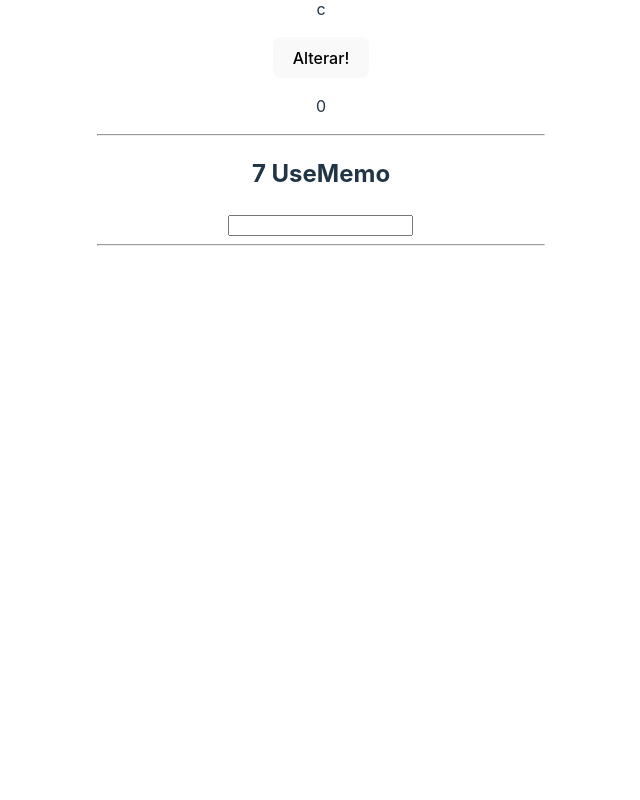
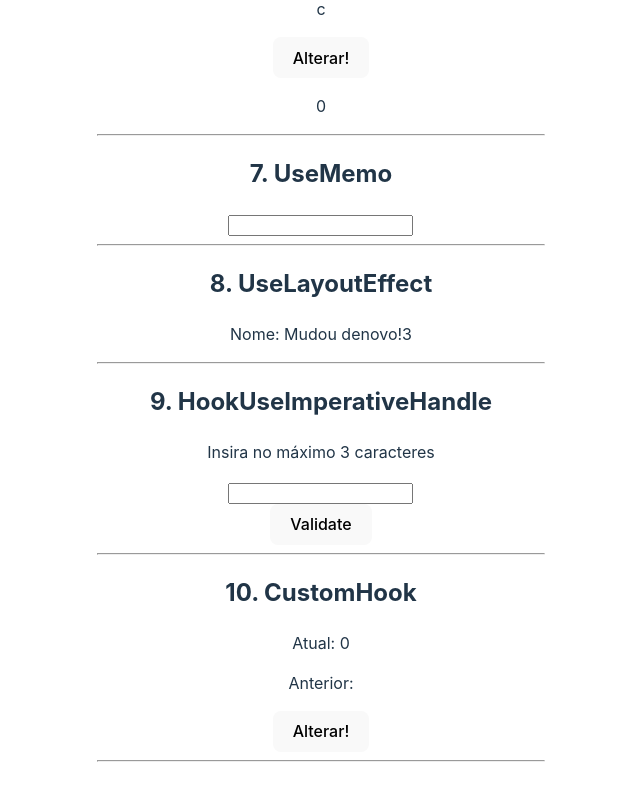
Before and after one commit to rafavanzele/HTML-CSS-JS-REACT-TYPE, a React (Vite) app in the folder REACT/9_HOOKS/reacthooks/: page / in a window 1280 px wide. Shown: the part 1858-2658 px from the top of the page, without its empty margins (319-959 px from the left). Before the commit the page ends 2544 px from the top, so only its background shows below. Built offline with nearby package versions, Linux system fonts and the light colour scheme.

Commit message:
uselayouteffect / useimperativehandle / customhook

```diff
--- /dev/null
+++ b/REACT/9_HOOKS/reacthooks/src/components/HookCustom.jsx
@@ -0,0 +1,19 @@
+import { useState} from 'react'
+import  { usePrevious } from '../hooks/usePrevious'
+
+const HookCustom = () => {
+    const [number, setNumber] = useState(0)
+    const previousValue = usePrevious(number)
+
+  return (
+    <div>
+        <h2>10. CustomHook</h2>
+        <p>Atual: {number}</p>
+        <p>Anterior: {previousValue}</p>
+
+        <button onClick={() => setNumber(Math.random())}>Alterar!</button>
+    </div>
+  )
+}
+
+export default HookCustom
--- a/REACT/9_HOOKS/reacthooks/src/components/HookUseCallBack.jsx
+++ b/REACT/9_HOOKS/reacthooks/src/components/HookUseCallBack.jsx
@@ -12,7 +12,7 @@ const HookUseCallBack = () => {
 
   return (
     <div>
-        <h2>6 UseCallBack</h2>
+        <h2>6. UseCallBack</h2>
         <List getItems={getItemsFromDatabase}/>
 
         <button onClick={() => setCounter(counter + 1)}>Alterar!</button>
--- /dev/null
+++ b/REACT/9_HOOKS/reacthooks/src/components/HookUseImperativeHandle.jsx
@@ -0,0 +1,18 @@
+import { useRef} from 'react'
+import SomeComponent from './SomeComponent'
+
+const HookUseImperativeHandle = () => {
+    const componentRef = useRef()
+
+
+  return (
+    <div>
+        <h2>9. HookUseImperativeHandle</h2>
+        <SomeComponent ref={componentRef}/>
+
+        <button onClick={() => componentRef.current.validate()}>Validate</button>
+    </div>
+  )
+}
+
+export default HookUseImperativeHandle
--- /dev/null
+++ b/REACT/9_HOOKS/reacthooks/src/components/HookUseLayoutEffect.jsx
@@ -0,0 +1,36 @@
+import { useLayoutEffect, useEffect, useState} from 'react'
+
+const HookUseLayoutEffect = () => {
+    const [name, setName] = useState('Algum nome')
+
+    useEffect(() => {
+        console.log('2')
+
+        setName('Mudou denovo!2')
+    }, [])
+
+    useEffect(() => {
+        console.log('3')
+
+        setName('Mudou denovo!3')
+    }, [])
+
+
+    useLayoutEffect(() => {
+        console.log('1')
+        setName('Outro nome!')
+    }, [])
+
+    console.log(name)
+
+  return (
+    <div>
+        <h2>8. UseLayoutEffect</h2>
+        <p>Nome: {name}</p>
+
+        <hr />
+    </div>
+  )
+}
+
+export default HookUseLayoutEffect
--- a/REACT/9_HOOKS/reacthooks/src/components/HookUseMemo.jsx
+++ b/REACT/9_HOOKS/reacthooks/src/components/HookUseMemo.jsx
@@ -15,7 +15,7 @@ const HookUseMemo = () => {
 
   return (
     <div>
-        <h2>7 UseMemo</h2>
+        <h2>7. UseMemo</h2>
         <input type="text" onChange={(e) => setNumber(e.target.value)} />
         {premiumNumbers.includes(number) ? <p>Acertou o número!</p> : ''}
     </div>
--- a/REACT/9_HOOKS/reacthooks/src/components/HookUseRef.jsx
+++ b/REACT/9_HOOKS/reacthooks/src/components/HookUseRef.jsx
@@ -26,7 +26,7 @@ const HookUseRef = () => {
 
   return (
     <div>
-        <h2>5 UseRef</h2>
+        <h2>5. UseRef</h2>
         <p>O componente renderizou: {numberRef.current}</p>
 
         <p>Counter 1: {counter}</p>
--- /dev/null
+++ b/REACT/9_HOOKS/reacthooks/src/components/SomeComponent.jsx
@@ -0,0 +1,26 @@
+import { forwardRef, useRef, useImperativeHandle} from 'react'
+
+const SomeComponent = forwardRef((props, ref) => {
+
+        const localInputRef = useRef()
+
+        useImperativeHandle(ref, () => {
+            return {
+                 validate: () => {
+                    if(localInputRef.current.value.length > 3) {
+                        localInputRef.current.value = ''
+                    }
+                 }
+            }
+        })
+
+      return (
+        <div>
+            <p>Insira no máximo 3 caracteres</p>
+            <input type="text" ref={localInputRef} />
+        </div>
+      )
+
+})
+
+export default SomeComponent
--- /dev/null
+++ b/REACT/9_HOOKS/reacthooks/src/hooks/usePrevious.jsx
@@ -0,0 +1,11 @@
+import { useEffect, useRef } from "react";
+
+export const usePrevious = (value) => {
+    const ref = useRef
+
+    useEffect(() => {
+        ref.current = value
+    })
+
+    return ref.current
+}
--- a/REACT/9_HOOKS/reacthooks/src/routes/Home.jsx
+++ b/REACT/9_HOOKS/reacthooks/src/routes/Home.jsx
@@ -7,6 +7,9 @@ import { SomeContext } from '../components/HookUseContext'
 import HookUseRef from '../components/HookUseRef'
 import HookUseCallBack from '../components/HookUseCallBack'
 import HookUseMemo from '../components/HookUseMemo'
+import HookUseLayoutEffect from '../components/HookUseLayoutEffect'
+import HookUseImperativeHandle from '../components/HookUseImperativeHandle'
+import HookCustom from '../components/HookCustom'
 
 const Home = () => {
   // 4 USECONTEXT
@@ -26,7 +29,7 @@ const Home = () => {
       <HookUseEffect/>
 
       {/* 4 USECONTEXT */}
-      <h2>4 UseContext</h2>
+      <h2>4. UseContext</h2>
       <p>Valor do contexto: {contextValue}</p>
 
       <hr />
@@ -45,6 +48,19 @@ const Home = () => {
       <HookUseMemo/>
 
       <hr />
+
+      {/* 8 USELAYOUTEFFECT */}
+      <HookUseLayoutEffect/>
+
+      {/* 9 USEIMPERATIVEHANDLE */}
+      <HookUseImperativeHandle/>
+
+      <hr />
+
+      {/* 10 CUSTOMHOOK */}
+      <HookCustom/>
+
+      <hr />
     </div>
   )
 }
```
